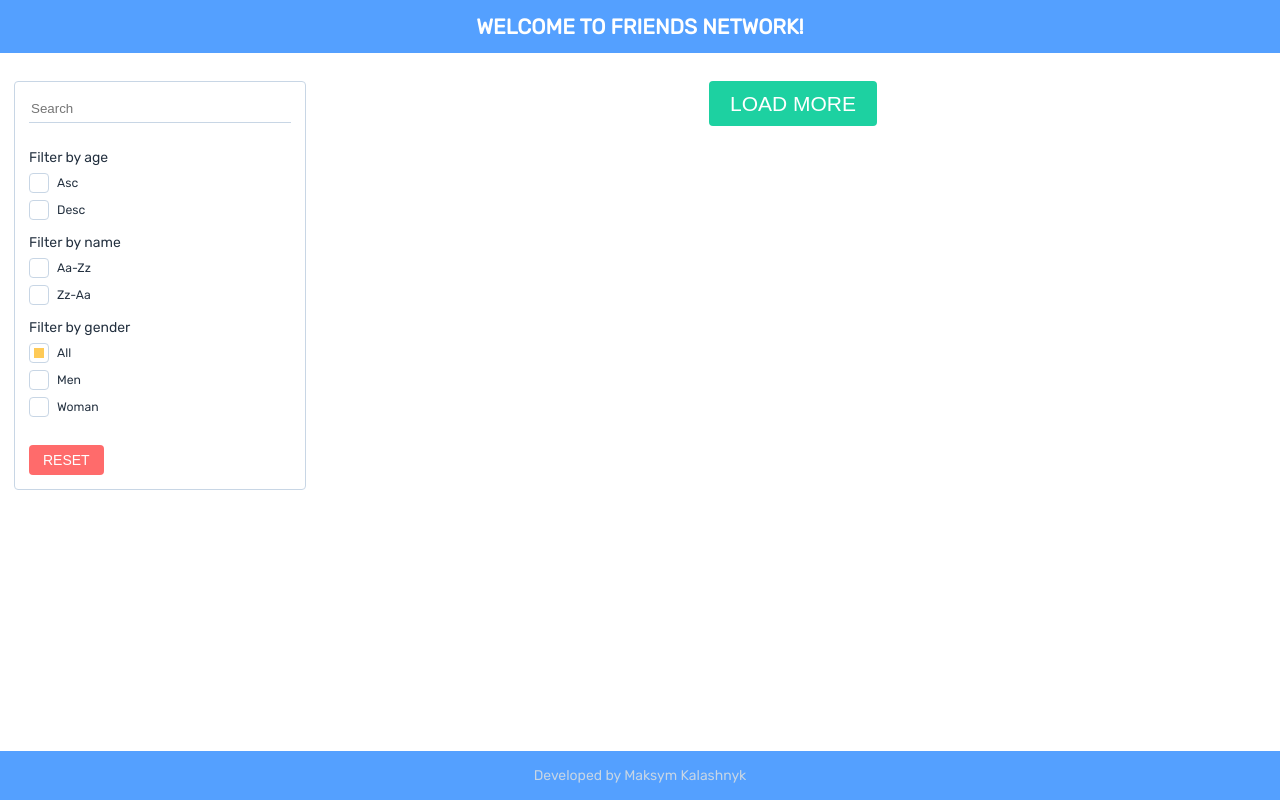
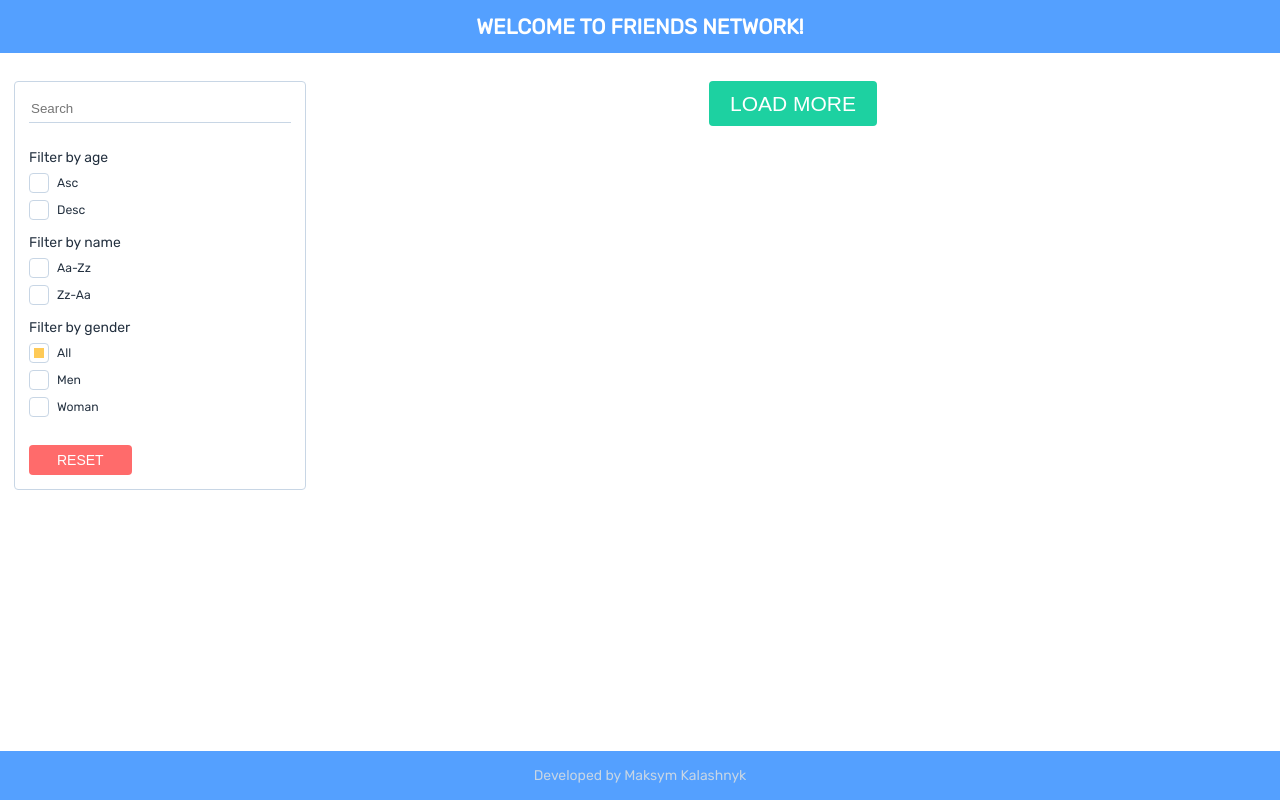
Before and after one commit to MaxKalashnyk/friends-app, a plain HTML site: page index.html in a window 1280 px wide. Drawn offline with Linux system fonts and the light colour scheme; no server answers.

Commit message:
Update style.css

```diff
--- a/style.css
+++ b/style.css
@@ -149,7 +149,7 @@ p {
 
 .main-filter__reset {
     font-size: 1em;
-    padding: .5em 1em;
+    padding: .5em 2em;
     background-color: var(--custom-red);
 }
 
```
